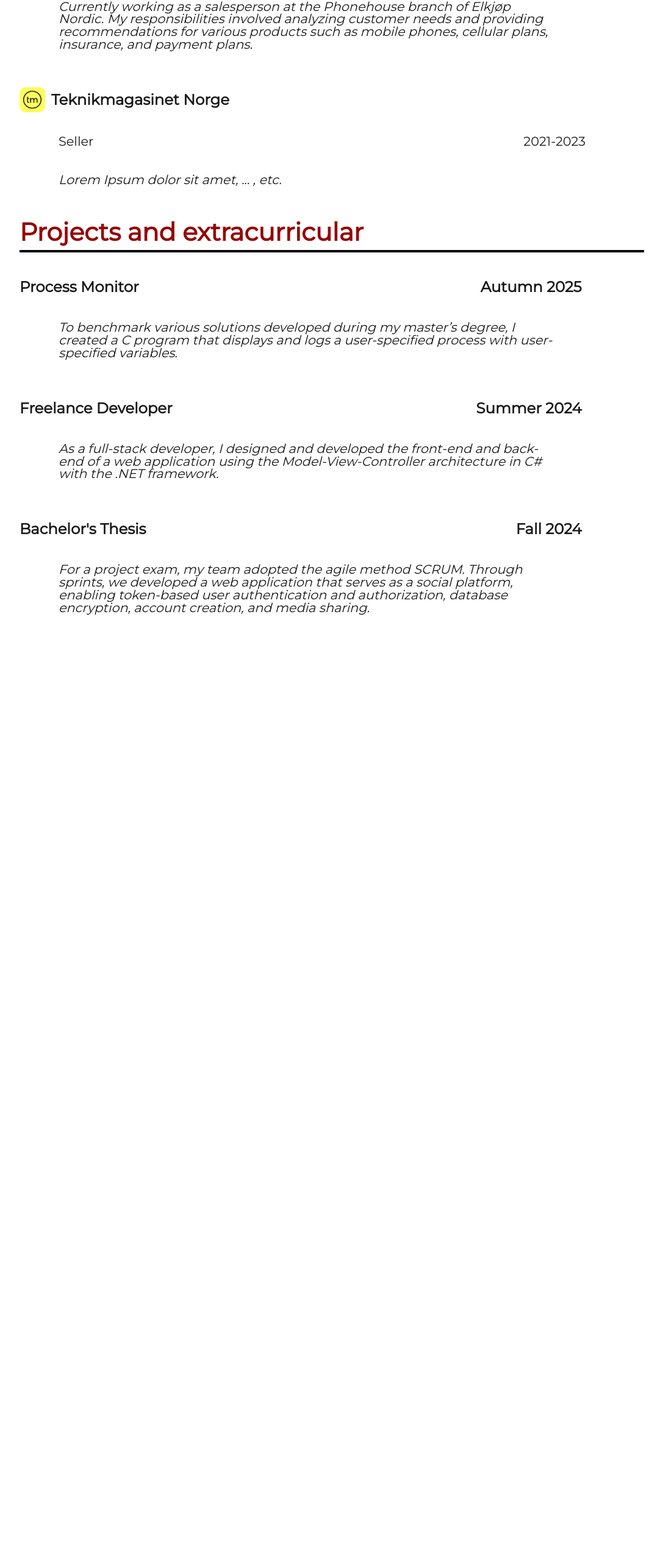
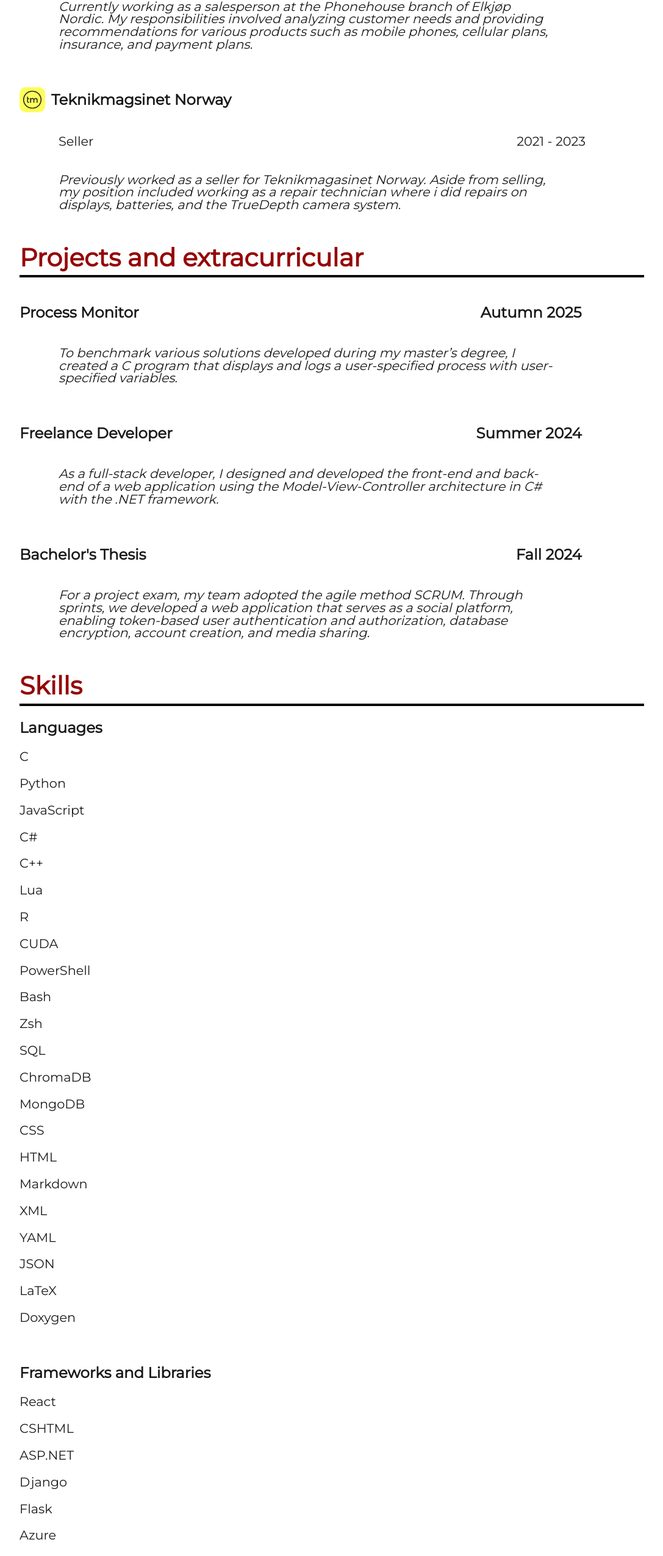
Before and after one commit to markuslw/markuslw.github.io, a React (Create React App) app in the folder portfolio/: page / in a window 1280 px wide. Shown: the part 1472-4024 px from the top of the page at 61% size, without its empty margins (96-1183 px from the left). Before the commit the page ends 2608 px from the top, so only its background shows below. Built offline with nearby package versions, Linux system fonts and the light colour scheme; the HTML template or start-up script is replaced by a standard one.

Commit message:
adding skills

```diff
--- a/portfolio/src/App.js
+++ b/portfolio/src/App.js
@@ -10,6 +10,7 @@ import pb from './assets/imgs/pb.jpg';
 import emoji from "react-easy-emoji";
 import en from './assets/locales/en.json';
 import no from './assets/locales/no.json';
+import common from './assets/locales/common.json';
 
 function App() {
 
@@ -21,6 +22,11 @@ function App() {
     const saved = localStorage.getItem('darkmode');
     return saved === 'true' || false;
   });
+
+  const skills = common.skills;
+  const languages = skills.languages;
+  const frameworks = skills.frameworks;
+  const tools = skills.tools;
 
   const content = language === 'en' ? en : no;
 
@@ -191,18 +197,17 @@ function App() {
         {/* TEKNIKMAGASINET */}
         <div className="column">
           <img className="icon icon-extras" src={tmlogo} alt="Logo" />
-          <h3>Teknikmagasinet Norge</h3>
+          <h3>{content.experience.teknikmagasinet.title}</h3>
         </div>
         <div className="indent">
           <div className="table">
-            <p>Seller</p>
-            <p className="right">2021-2023</p>
+            <p>{content.experience.teknikmagasinet.position}</p>
+            <p className="right">{content.experience.teknikmagasinet.date}</p>
           </div>
         </div>
         <p className="indent-large text">
-          Lorem Ipsum dolor sit amet, ... , etc.
+          {content.experience.teknikmagasinet.description}
         </p>
-
 
         <br />
 
@@ -236,6 +241,53 @@ function App() {
           {content.projects.bsc_thesis.description}
         </p>
 
+        <br />
+
+        <h2 className="title">{skills.title}</h2>
+        <hr className="separator" />
+
+        <h3>{languages.title}</h3>
+        {Object.entries(languages).map(([key, list]) => {
+          if (key === 'title') return null;
+
+          return (
+            <div key={key}>
+                {list.map(item => (
+                  <p key={item}>{item}</p>
+                ))}
+            </div>
+          );
+        })}
+        <br />
+
+        <h3>{frameworks.title}</h3>
+        {Object.entries(frameworks).map(([key, list]) => {
+          if (key === 'title') return null;
+
+          return (
+            <div key={key}>
+                {list.map(item => (
+                  <p key={item}>{item}</p>
+                ))}
+            </div>
+          );
+        })}
+        <br />
+
+        <h3>{tools.title}</h3>
+        {Object.entries(tools).map(([key, list]) => {
+          if (key === 'title') return null;
+
+          return (
+            <div key={key}>
+                {list.map(item => (
+                  <p key={item}>{item}</p>
+                ))}
+            </div>
+          );
+        })}
+        <br />
+
       </div>
     </div>
   );
--- /dev/null
+++ b/portfolio/src/assets/locales/common.json
@@ -0,0 +1,27 @@
+{
+    "skills": {
+        "title": "Skills",
+        "languages": {
+            "title": "Languages",
+            "programming": ["C", "Python", "JavaScript", "C#", "C++", "Lua", "R", "CUDA"],
+            "scripting": ["PowerShell", "Bash", "Zsh"],
+            "database": ["SQL", "ChromaDB", "MongoDB"],
+            "web": ["CSS", "HTML"],
+            "markup": ["Markdown", "XML", "YAML", "JSON"],
+            "documentation": ["LaTeX", "Doxygen"]
+        },
+        "frameworks": {
+            "title": "Frameworks and Libraries",
+            "front": ["React", "CSHTML"],
+            "back": ["ASP.NET", "Django", "Flask"],
+            "libraries": ["Azure", "MPI", "OpenMP"]
+        },
+        "tools": {
+            "title": "Tools and Platforms",
+            "development": ["Git", "RStudio", "Visual Studio", "VS Code"],
+            "productivity": ["MS365", "GIMP", "Adobe Lightroom", "Adobe Photoshop", "DaVinci Resolve", "Adobe Premiere"],
+            "virtualization": ["Oracle Virtualbox", "Broadcom VMware", "Bochs"],
+            "os": ["Windows", "Linux", "WSL"]
+        }
+    }
+}
--- a/portfolio/src/assets/locales/en.json
+++ b/portfolio/src/assets/locales/en.json
@@ -19,6 +19,12 @@
             "position": "Salesperson",
             "date": "As of 2024",
             "description": "Currently working as a salesperson at the Phonehouse branch of Elkjøp Nordic. My responsibilities involved analyzing customer needs and providing recommendations for various products such as mobile phones, cellular plans, insurance, and payment plans."
+        },
+        "teknikmagasinet": {
+            "title": "Teknikmagsinet Norway",
+            "position": "Seller",
+            "date": "2021 - 2023",
+            "description": "Previously worked as a seller for Teknikmagasinet Norway. Aside from selling, my position included working as a repair technician where i did repairs on displays, batteries, and the TrueDepth camera system."
         }
     },
     "projects": {
--- a/portfolio/src/assets/locales/no.json
+++ b/portfolio/src/assets/locales/no.json
@@ -19,6 +19,12 @@
             "position": "Salesperson",
             "date": "Fra 2024",
             "description": "Jobber nåværende som selger ved Phonehouse-avdelingen til Elkjøp Nordic. Mine ansvarsområder innebærer blant annet å analysere kundebehov og gi anbefalinger for ulike produkter som mobiltelefoner, mobilabonnement, forsikringer og betalingsløsninger."
+        },
+        "teknikmagasinet": {
+            "title": "Teknikmagsinet Norge",
+            "position": "Selger",
+            "date": "2021 - 2023",
+            "description": "Jobbet tidligere som selger for Teknikmagasinet Norge. Ved siden av salg innebar stillingen min arbeid som reparatør, hvor jeg utførte reparasjoner på skjerm, batteri og TrueDepth-kamerasystemet."
         }
     },
     "projects": {
--- a/portfolio/src/index.css
+++ b/portfolio/src/index.css
@@ -16,7 +16,7 @@
   --contact-icon-size: 1em;
 }
 [data-theme='dark'] {
-  --bg-color: #121212;
+  --bg-color: #202020;
   --text-color: #f5f5f5;
   --button-bg: #1e1e1e;
   --svg-color: #ffffff;
```
